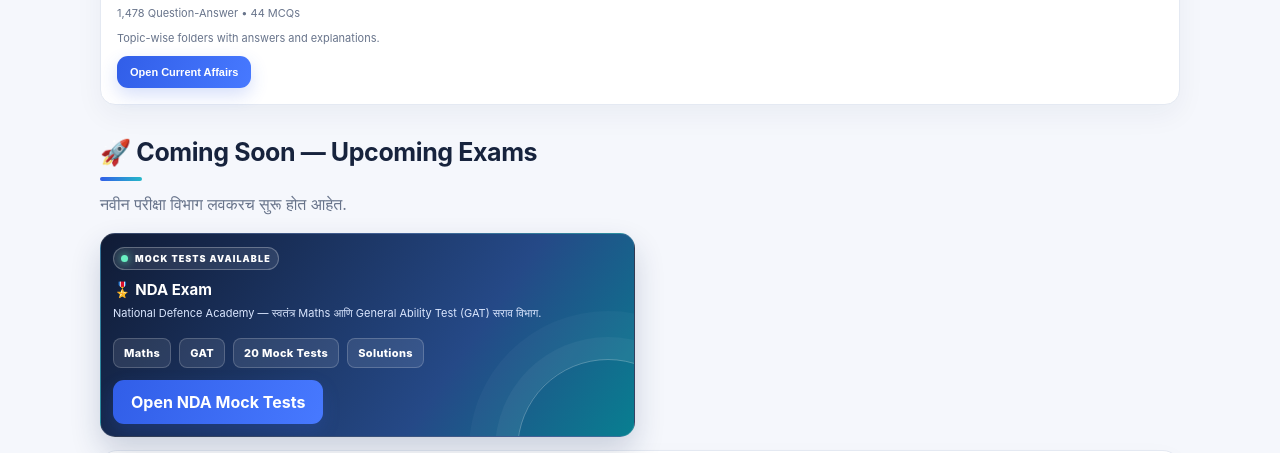
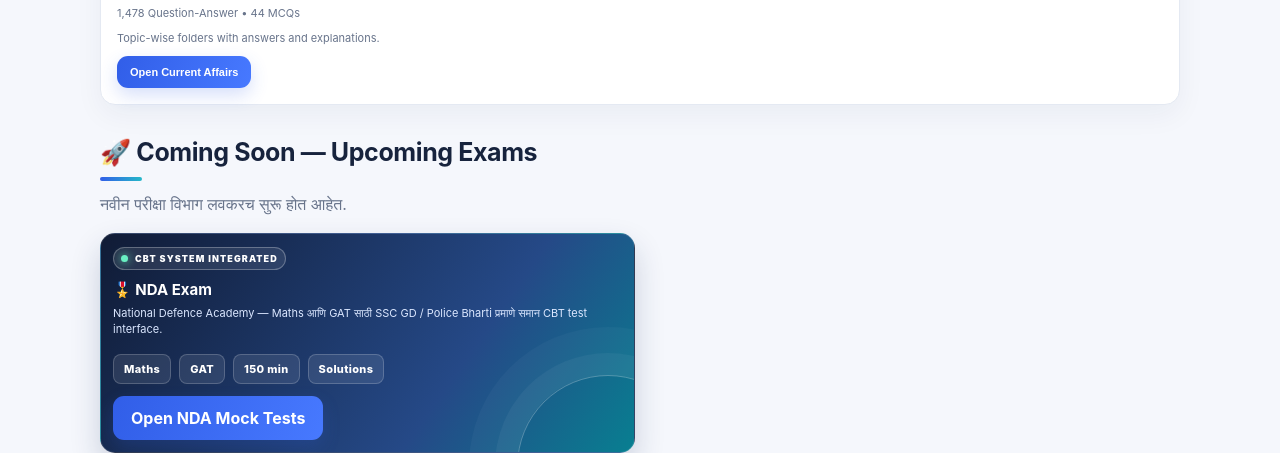
Before and after one commit to prajwaltarare7-oss/all-exam-india, a plain HTML site: page index.html in a window 1280 px wide. Shown: the part 864-1317 px from the top of the page. Drawn offline with Linux system fonts and the light colour scheme; no server answers.

Commit message:
Clarify NDA shared CBT integration status on the home card

```diff
--- a/index.html
+++ b/index.html
@@ -498,10 +498,10 @@ body:has(.test-instructions) #testArea{height:auto!important;overflow:visible!im
 <p>नवीन परीक्षा विभाग लवकरच सुरू होत आहेत.</p>
 <div class="upcoming-grid">
 <article class="upcoming-card">
-<span class="coming-badge">MOCK TESTS AVAILABLE</span>
+<span class="coming-badge">CBT SYSTEM INTEGRATED</span>
 <h3>🎖️ NDA Exam</h3>
-<p>National Defence Academy — स्वतंत्र Maths आणि General Ability Test (GAT) सराव विभाग.</p>
-<div class="upcoming-types"><span>Maths</span><span>GAT</span><span>20 Mock Tests</span><span>Solutions</span></div>
+<p>National Defence Academy — Maths आणि GAT साठी SSC GD / Police Bharti प्रमाणे समान CBT test interface.</p>
+<div class="upcoming-types"><span>Maths</span><span>GAT</span><span>150 min</span><span>Solutions</span></div>
 <a class="primary" href="nda/index.html" style="display:inline-block;margin-top:12px;color:#fff">Open NDA Mock Tests</a>
 </article>
 </div>
```
